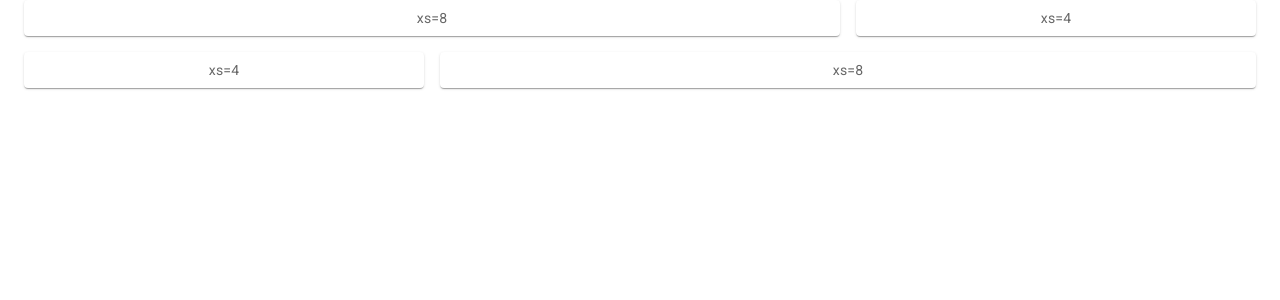
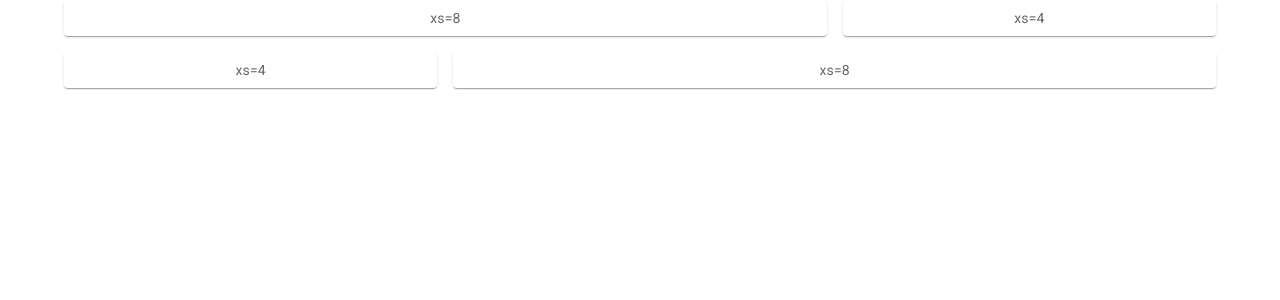
Before and after one commit to Awalamoo7/creapo-client, a React (Create React App) app: page / in a window 1280 px wide. Shown: the top 300 px of the page. Built offline with nearby package versions, Linux system fonts and the light colour scheme.

Commit message:
adjust hoomepage layout

```diff
--- a/src/pages/home.js
+++ b/src/pages/home.js
@@ -1,5 +1,4 @@
 import { styled } from "@mui/material/styles";
-import Box from "@mui/material/Box";
 import Paper from "@mui/material/Paper";
 import Grid from "@mui/material/Unstable_Grid2";
 import Container from "@mui/material/Container";
@@ -14,12 +13,7 @@ const Item = styled(Paper)(({ theme }) => ({
 
 export default function Home() {
 	return (
-		<Container component="main" maxWidth="xl">
-			<Box
-				sx={{
-					marginLeft: 0,
-				}}
-			>
+		<Container>
 			<Grid container spacing={2}>
 				<Grid xs={8}>
 					<Item>xs=8</Item>
@@ -34,7 +28,6 @@ export default function Home() {
 					<Item>xs=8</Item>
 				</Grid>
 			</Grid>
-			</Box>
 		</Container>
 	);
 }
```
Lines whose indentation alone changed are shown as unchanged.
